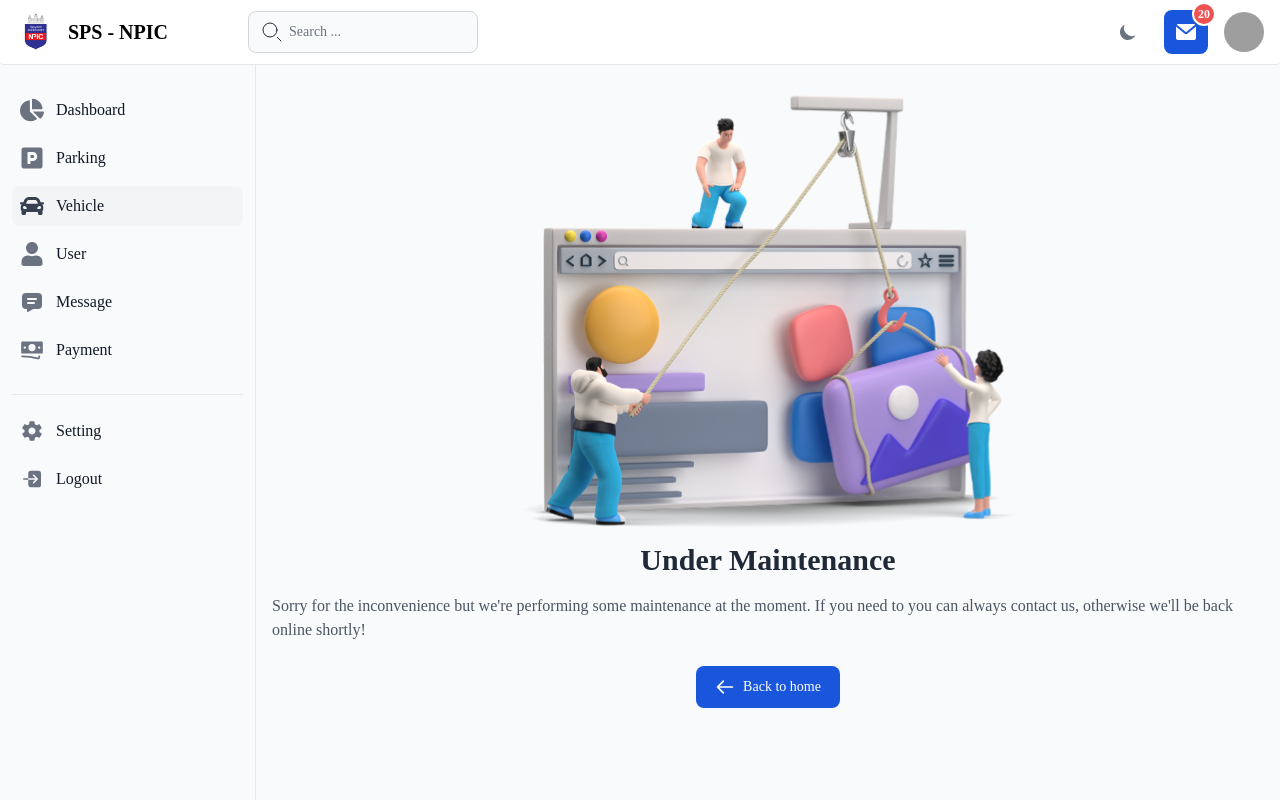
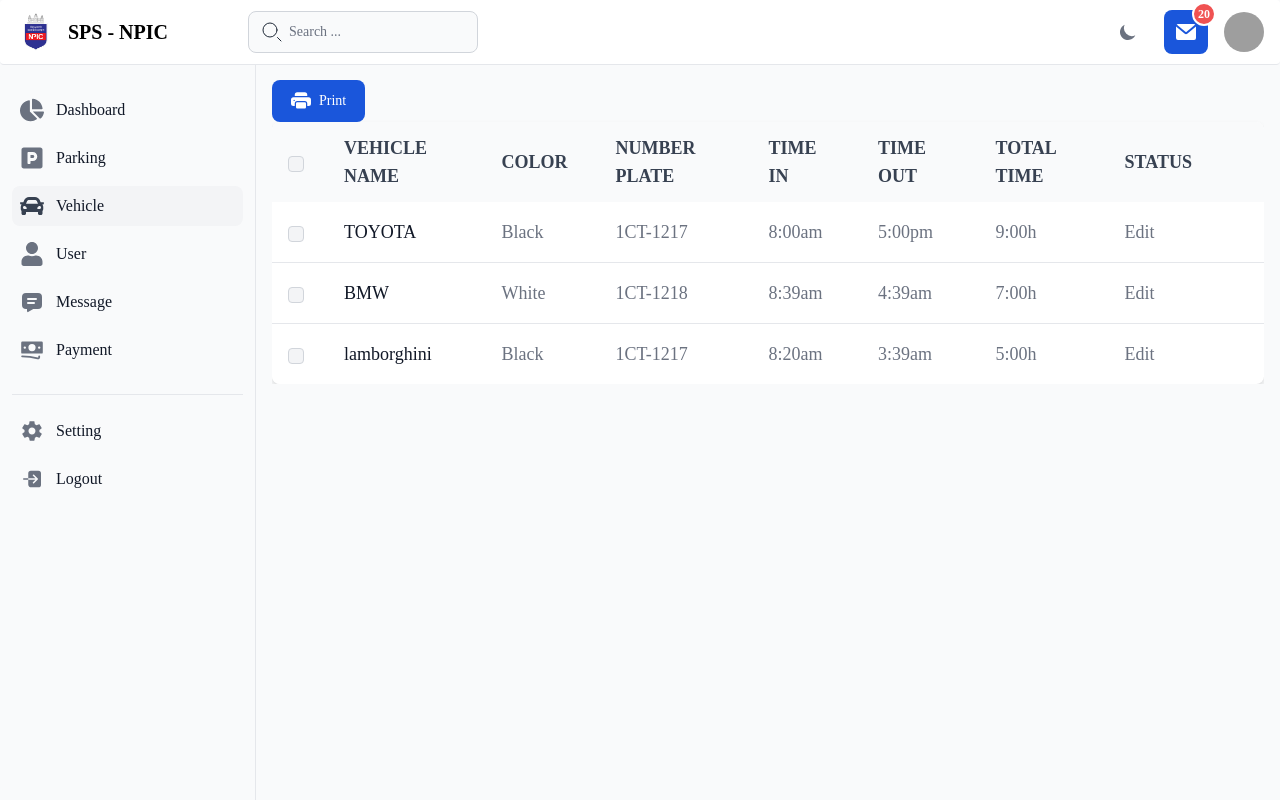
Before and after one commit to domkh12/sps, a React (Vite) app: page /admin/vehicle in a window 1280 px wide. Built offline with nearby package versions, Linux system fonts and the light colour scheme; grey boxes are pictures that could not be loaded; a web font is replaced by a local one.

Commit message:
Your commit message

```diff
--- a/src/pages/dashboard/Vehicle.jsx
+++ b/src/pages/dashboard/Vehicle.jsx
@@ -1,10 +1,83 @@
 import React from "react";
 import Maintenance from "../../components/util/Mauntenance";
+import { Button, Checkbox, Table } from "flowbite-react";
+import { BsPrinterFill } from "react-icons/bs";
 
 function Vehicle() {
   return (
-    <div>
-      <Maintenance />
+    <div className="overflow-x-auto">
+       <Button color="blue" className="flex justify-center items-center gap-5"><BsPrinterFill className="mr-2 h-5 w-5"/>Print</Button>
+      <Table hoverable>
+        <Table.Head className="text-lg">
+          <Table.HeadCell className="p-4">
+            <Checkbox />
+          </Table.HeadCell>
+          <Table.HeadCell>Vehicle Name</Table.HeadCell>
+          <Table.HeadCell>Color</Table.HeadCell>
+          <Table.HeadCell>Number plate</Table.HeadCell>
+          <Table.HeadCell>Time In</Table.HeadCell>
+          <Table.HeadCell>Time Out</Table.HeadCell>
+          <Table.HeadCell>Total Time</Table.HeadCell>
+          <Table.HeadCell>status</Table.HeadCell>
+          <Table.HeadCell>
+            <span className="sr-only">Edit</span>
+          </Table.HeadCell>
+        </Table.Head>
+        <Table.Body className="divide-y text-lg">
+          <Table.Row className="bg-white dark:border-gray-700 dark:bg-gray-800">
+            <Table.Cell className="p-4">
+              <Checkbox />
+            </Table.Cell>
+            <Table.Cell className="whitespace-nowrap font-medium text-gray-900 dark:text-white">
+              {'TOYOTA'}
+            </Table.Cell>
+            <Table.Cell>Black</Table.Cell>
+            <Table.Cell>1CT-1217</Table.Cell>
+            <Table.Cell>8:00am</Table.Cell>
+            <Table.Cell>5:00pm</Table.Cell>
+            <Table.Cell>9:00h</Table.Cell>
+            <Table.Cell>
+              <a href="#" className="font-medium text-cyan-600 hover:underline dark:text-cyan-500">
+                Edit
+              </a>
+            </Table.Cell>
+          </Table.Row>
+          <Table.Row className="bg-white dark:border-gray-700 dark:bg-gray-800">
+            <Table.Cell className="p-4">
+              <Checkbox />
+            </Table.Cell>
+            <Table.Cell className="whitespace-nowrap font-medium text-gray-900 dark:text-white">
+            BMW
+            </Table.Cell>
+            <Table.Cell>White</Table.Cell>
+            <Table.Cell>1CT-1218</Table.Cell>
+            <Table.Cell>8:39am</Table.Cell>
+            <Table.Cell>4:39am</Table.Cell>
+            <Table.Cell>7:00h</Table.Cell>
+            <Table.Cell>
+              <a href="#" className="font-medium text-cyan-600 hover:underline dark:text-cyan-500">
+                Edit
+              </a>
+            </Table.Cell>
+          </Table.Row>
+          <Table.Row className="bg-white dark:border-gray-700 dark:bg-gray-800">
+            <Table.Cell className="p-4">
+              <Checkbox />
+            </Table.Cell>
+            <Table.Cell className="whitespace-nowrap font-medium text-gray-900 dark:text-white">lamborghini</Table.Cell>
+            <Table.Cell>Black</Table.Cell>
+            <Table.Cell>1CT-1217</Table.Cell>
+            <Table.Cell>8:20am</Table.Cell>
+            <Table.Cell>3:39am</Table.Cell>
+            <Table.Cell>5:00h</Table.Cell>
+            <Table.Cell>
+              <a href="#" className="font-medium text-cyan-600 hover:underline dark:text-cyan-500">
+                Edit
+              </a>
+            </Table.Cell>
+          </Table.Row>
+        </Table.Body>
+      </Table>
     </div>
   );
 }
```
